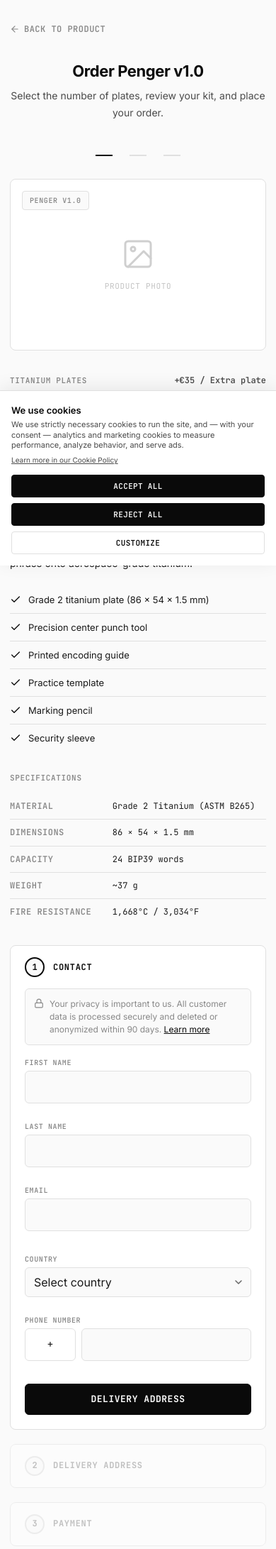
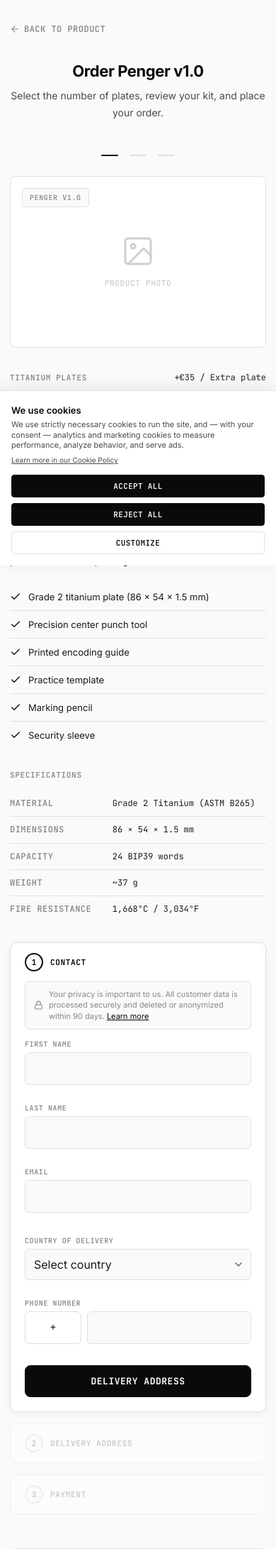
Before and after one commit to hlibsuslov/penger, a Node server app: page /order in a window 390 px wide. Shown: the part 47-2230 px from the top of the page at 71% size. Run offline with Node 20, Linux system fonts and the light colour scheme.

Commit message:
Add country flags, simplify UI, polish checkout flow
- Add emoji flags to country dropdown options (🇩🇪 Germany, 🇺🇸 United States, etc.)
- Show flag + dial code in phone prefix (🇩🇪 +49)
- Rename country label to "Country of delivery"
- Add countryOfDelivery locale key (en + uk)
- Show flag in contact summary after step completion
- Simplify checkout step styling: softer borders (10px radius), subtle shadow on active
- Reduce step header padding and number size for cleaner look
- Polish progress bar: smaller dots, active dot scale animation, rounded lines
- Compact privacy note and continue buttons
- Add dark mode shadow overrides for active step and mobile CTA
- Improve select dropdown padding for flag display
- Widen phone prefix to fit flag + code comfortably

https://claude.ai/code/session_01UEMaJbBHumEMzFaP4xwgwg

```diff
--- a/public/js/order.js
+++ b/public/js/order.js
@@ -42,6 +42,15 @@
     PT:'+351',RO:'+40',SK:'+421',SI:'+386',ES:'+34',SE:'+46',GB:'+44',
     US:'+1',CA:'+1',AU:'+61',JP:'+81',CH:'+41',NO:'+47',UA:'+380'
   };
+
+  /* Country code → flag emoji */
+  function countryFlag(code) {
+    if (!code || code.length !== 2) return '';
+    return String.fromCodePoint(
+      0x1F1E6 + code.charCodeAt(0) - 65,
+      0x1F1E6 + code.charCodeAt(1) - 65
+    );
+  }
 
   /* ===== EMAIL TYPO MAP ===== */
   var EMAIL_DOMAINS = {
@@ -343,7 +352,9 @@
   /* ===== PHONE PREFIX BY COUNTRY ===== */
   function updatePhonePrefix(code) {
     if (phonePrefix) {
-      phonePrefix.textContent = phoneCodes[code] || '+';
+      var flag = countryFlag(code);
+      var dialCode = phoneCodes[code] || '+';
+      phonePrefix.textContent = flag ? flag + ' ' + dialCode : dialCode;
     }
   }
 
@@ -606,13 +617,15 @@
     var email     = emailEl.value.trim();
     var phone     = document.getElementById('phone').value.trim();
     var prefix = phonePrefix ? phonePrefix.textContent : '';
+    var countryCode = countryEl.value;
     var countryText = countryEl.options[countryEl.selectedIndex].text;
+    var flag = countryFlag(countryCode);
 
     contactSummary.innerHTML =
       '<div class="step-summary-line"><span class="step-summary-label">' + (t.firstName || 'Name') + '</span> ' + firstName + ' ' + lastName + '</div>' +
       '<div class="step-summary-line"><span class="step-summary-label">' + (t.email || 'Email') + '</span> ' + email + '</div>' +
       '<div class="step-summary-line"><span class="step-summary-label">' + (t.phone || 'Phone') + '</span> ' + prefix + ' ' + phone + '</div>' +
-      '<div class="step-summary-line"><span class="step-summary-label">' + (t.country || 'Country') + '</span> ' + countryText + '</div>';
+      '<div class="step-summary-line"><span class="step-summary-label">' + (t.country || 'Country') + '</span> ' + flag + ' ' + countryText + '</div>';
 
     completeStep(stepContact);
     activateStep(stepDelivery);
--- a/views/pages/order.ejs
+++ b/views/pages/order.ejs
@@ -383,12 +383,15 @@
     .checkout-step {
       background: var(--bg-surface);
       border: 1px solid var(--border-default);
-      border-radius: 8px;
-      margin-bottom: 20px;
+      border-radius: 10px;
+      margin-bottom: 16px;
       overflow: hidden;
-      transition: opacity 0.3s ease, transform 0.3s ease;
-    }
-    .checkout-step.disabled { opacity: 0.5; pointer-events: none; }
+      transition: opacity 0.3s ease, transform 0.3s ease, box-shadow 0.3s ease;
+    }
+    .checkout-step.active {
+      box-shadow: 0 2px 12px rgba(0,0,0,0.06);
+    }
+    .checkout-step.disabled { opacity: 0.4; pointer-events: none; }
     .step-body {
       padding: 0 20px 20px;
       transition: max-height 0.35s ease, opacity 0.25s ease;
@@ -396,34 +399,35 @@
     }
     .checkout-step.active .step-body { opacity: 1; }
     .checkout-step:not(.active) .step-body { opacity: 0; max-height: 0 !important; padding: 0 20px 0; }
-    .checkout-step.step-entering { animation: stepSlideIn 0.35s ease forwards; }
+    .checkout-step.step-entering { animation: stepSlideIn 0.3s ease forwards; }
     @keyframes stepSlideIn {
-      from { opacity: 0; transform: translateY(12px); }
+      from { opacity: 0; transform: translateY(8px); }
       to { opacity: 1; transform: translateY(0); }
     }
     .step-header {
       display: flex;
       align-items: center;
       justify-content: space-between;
-      padding: 16px 20px;
+      padding: 14px 20px;
       cursor: default;
     }
     .step-header-left {
       display: flex;
       align-items: center;
-      gap: 12px;
+      gap: 10px;
     }
     .step-number {
-      width: 28px; height: 28px;
+      width: 26px; height: 26px;
       display: flex; align-items: center; justify-content: center;
       border-radius: 50%;
       font-family: var(--font-mono);
-      font-size: 12px;
+      font-size: 11px;
       font-weight: 700;
       background: var(--bg-main);
       border: 2px solid var(--border-default);
       color: var(--text-dim);
       flex-shrink: 0;
+      transition: all 0.2s ease;
     }
     .checkout-step.active .step-number,
     .checkout-step.completed .step-number {
@@ -436,11 +440,12 @@
     }
     .step-title {
       font-family: var(--font-mono);
-      font-size: 12px;
+      font-size: 11px;
       font-weight: 700;
       text-transform: uppercase;
       letter-spacing: 0.06em;
       color: var(--text-dim);
+      transition: color 0.2s ease;
     }
     .checkout-step.active .step-title,
     .checkout-step.completed .step-title {
@@ -448,27 +453,28 @@
     }
     .step-edit-btn {
       font-family: var(--font-mono);
-      font-size: 11px;
+      font-size: 10px;
       font-weight: 600;
       text-transform: uppercase;
       letter-spacing: 0.04em;
       color: var(--text-accent);
       background: none;
-      border: 1px solid var(--text-accent);
+      border: 1px solid var(--border-default);
       border-radius: 4px;
-      padding: 4px 12px;
+      padding: 4px 10px;
       cursor: pointer;
       display: none;
-      transition: background 0.15s ease, color 0.15s ease;
+      transition: background 0.15s ease, color 0.15s ease, border-color 0.15s ease;
     }
     .step-edit-btn:hover {
+      border-color: var(--text-accent);
       background: var(--text-accent);
       color: var(--bg-main);
     }
     .checkout-step.completed .step-edit-btn { display: inline-flex; }
     .step-summary {
       display: none;
-      padding: 0 20px 16px;
+      padding: 0 20px 14px;
       font-family: var(--font-sans);
       font-size: 13px;
       color: var(--text-primary);
@@ -558,28 +564,29 @@
       background-repeat: no-repeat;
       background-position: right 12px center;
       padding-right: 32px;
+      padding-top: 11px;
+      padding-bottom: 11px;
     }
     .form-privacy {
       display: flex;
-      align-items: flex-start;
+      align-items: center;
       gap: 8px;
-      padding: 12px;
+      padding: 10px 12px;
       background: var(--bg-main);
       border: 1px solid var(--border-default);
       border-radius: 6px;
-      margin-bottom: 16px;
+      margin-bottom: 12px;
     }
     .form-privacy svg {
-      width: 14px; height: 14px;
+      width: 13px; height: 13px;
       color: var(--text-dim);
       flex-shrink: 0;
-      margin-top: 1px;
     }
     .form-privacy span {
       font-family: var(--font-sans);
-      font-size: 12px;
-      color: var(--text-dim);
-      line-height: 1.5;
+      font-size: 11px;
+      color: var(--text-dim);
+      line-height: 1.4;
     }
     .step-continue-btn {
       display: flex;
@@ -587,8 +594,8 @@
       justify-content: center;
       gap: 8px;
       width: 100%;
-      padding: 12px 20px;
-      margin-top: 16px;
+      padding: 13px 20px;
+      margin-top: 14px;
       font-family: var(--font-mono);
       font-size: 13px;
       font-weight: 700;
@@ -597,9 +604,9 @@
       color: var(--bg-main);
       background: var(--text-accent);
       border: 1px solid var(--text-accent);
-      border-radius: 6px;
+      border-radius: 8px;
       cursor: pointer;
-      transition: background 0.2s ease;
+      transition: background 0.2s ease, box-shadow 0.2s ease;
       min-height: 44px;
     }
     .step-continue-btn:hover { background: var(--text-accent-hover); }
@@ -722,35 +729,39 @@
       align-items: center;
       justify-content: center;
       gap: 0;
-      margin-bottom: 32px;
+      margin-bottom: 28px;
     }
     .progress-step {
       display: flex;
       align-items: center;
-      gap: 8px;
-      font-family: var(--font-mono);
-      font-size: 11px;
+      gap: 6px;
+      font-family: var(--font-mono);
+      font-size: 10px;
       font-weight: 600;
       text-transform: uppercase;
       letter-spacing: 0.04em;
       color: var(--text-dim);
-      transition: color 0.2s ease;
+      transition: color 0.25s ease;
     }
     .progress-step.active,
     .progress-step.done { color: var(--text-accent); }
     .progress-dot {
-      width: 8px; height: 8px;
+      width: 7px; height: 7px;
       border-radius: 50%;
       background: var(--border-default);
-      transition: background 0.2s ease;
-    }
-    .progress-step.active .progress-dot,
+      transition: background 0.25s ease, transform 0.25s ease;
+    }
+    .progress-step.active .progress-dot {
+      background: var(--text-accent);
+      transform: scale(1.3);
+    }
     .progress-step.done .progress-dot { background: var(--text-accent); }
     .progress-line {
-      width: 40px; height: 2px;
+      width: 32px; height: 2px;
       background: var(--border-default);
-      margin: 0 12px;
-      transition: background 0.2s ease;
+      margin: 0 8px;
+      transition: background 0.25s ease;
+      border-radius: 1px;
     }
     .progress-line.done { background: var(--text-accent); }
 
@@ -772,7 +783,7 @@
     /* Phone prefix */
     .phone-wrap { display: flex; gap: 8px; }
     .phone-prefix {
-      width: 72px;
+      min-width: 80px;
       flex-shrink: 0;
       font-family: var(--font-mono);
       font-size: 14px;
@@ -780,8 +791,13 @@
       background: var(--bg-surface);
       border: 1px solid var(--border-default);
       border-radius: 6px;
-      padding: 10px 8px;
+      padding: 10px 10px;
       text-align: center;
+      white-space: nowrap;
+      display: flex;
+      align-items: center;
+      justify-content: center;
+      gap: 4px;
     }
     .phone-wrap .form-input { flex: 1; }
 
@@ -925,6 +941,11 @@
 
     /* Shipping cost dynamic */
     .shipping-val-dynamic { color: var(--text-label); font-weight: 600; }
+
+    @media (prefers-color-scheme: dark) {
+      .checkout-step.active { box-shadow: 0 2px 16px rgba(0,0,0,0.25); }
+      .mobile-sticky-cta { box-shadow: 0 -2px 16px rgba(0,0,0,0.3); }
+    }
 
     /* Disabled checkout button */
     .order-checkout-btn:disabled {
@@ -1148,44 +1169,44 @@
                 </div>
                 <div class="form-row full">
                   <div class="form-group">
-                    <label class="form-label" for="country"><%= t.order.country %></label>
+                    <label class="form-label" for="country"><%= t.order.countryOfDelivery || 'Country of delivery' %></label>
                     <select class="form-input" id="country" name="country" autocomplete="country-name" required>
                       <option value="" disabled selected><%= t.order.countryPlaceholder %></option>
-                      <option value="AT">Austria</option>
-                      <option value="BE">Belgium</option>
-                      <option value="BG">Bulgaria</option>
-                      <option value="HR">Croatia</option>
-                      <option value="CY">Cyprus</option>
-                      <option value="CZ">Czech Republic</option>
-                      <option value="DK">Denmark</option>
-                      <option value="EE">Estonia</option>
-                      <option value="FI">Finland</option>
-                      <option value="FR">France</option>
-                      <option value="DE">Germany</option>
-                      <option value="GR">Greece</option>
-                      <option value="HU">Hungary</option>
-                      <option value="IE">Ireland</option>
-                      <option value="IT">Italy</option>
-                      <option value="LV">Latvia</option>
-                      <option value="LT">Lithuania</option>
-                      <option value="LU">Luxembourg</option>
-                      <option value="MT">Malta</option>
-                      <option value="NL">Netherlands</option>
-                      <option value="PL">Poland</option>
-                      <option value="PT">Portugal</option>
-                      <option value="RO">Romania</option>
-                      <option value="SK">Slovakia</option>
-                      <option value="SI">Slovenia</option>
-                      <option value="ES">Spain</option>
-                      <option value="SE">Sweden</option>
-                      <option value="GB">United Kingdom</option>
-                      <option value="US">United States</option>
-                      <option value="CA">Canada</option>
-                      <option value="AU">Australia</option>
-                      <option value="JP">Japan</option>
-                      <option value="CH">Switzerland</option>
-                      <option value="NO">Norway</option>
-                      <option value="UA">Ukraine</option>
+                      <option value="AT">&#127462;&#127481; Austria</option>
+                      <option value="BE">&#127463;&#127466; Belgium</option>
+                      <option value="BG">&#127463;&#127468; Bulgaria</option>
+                      <option value="HR">&#127469;&#127479; Croatia</option>
+                      <option value="CY">&#127464;&#127486; Cyprus</option>
+                      <option value="CZ">&#127464;&#127487; Czech Republic</option>
+                      <option value="DK">&#127465;&#127472; Denmark</option>
+                      <option value="EE">&#127466;&#127466; Estonia</option>
+                      <option value="FI">&#127467;&#127470; Finland</option>
+                      <option value="FR">&#127467;&#127479; France</option>
+                      <option value="DE">&#127465;&#127466; Germany</option>
+                      <option value="GR">&#127468;&#127479; Greece</option>
+                      <option value="HU">&#127469;&#127482; Hungary</option>
+                      <option value="IE">&#127470;&#127466; Ireland</option>
+                      <option value="IT">&#127470;&#127481; Italy</option>
+                      <option value="LV">&#127473;&#127483; Latvia</option>
+                      <option value="LT">&#127473;&#127481; Lithuania</option>
+                      <option value="LU">&#127473;&#127482; Luxembourg</option>
+                      <option value="MT">&#127474;&#127481; Malta</option>
+                      <option value="NL">&#127475;&#127473; Netherlands</option>
+                      <option value="PL">&#127477;&#127473; Poland</option>
+                      <option value="PT">&#127477;&#127481; Portugal</option>
+                      <option value="RO">&#127479;&#127476; Romania</option>
+                      <option value="SK">&#127480;&#127472; Slovakia</option>
+                      <option value="SI">&#127480;&#127470; Slovenia</option>
+                      <option value="ES">&#127466;&#127480; Spain</option>
+                      <option value="SE">&#127480;&#127466; Sweden</option>
+                      <option value="GB">&#127468;&#127463; United Kingdom</option>
+                      <option value="US">&#127482;&#127480; United States</option>
+                      <option value="CA">&#127464;&#127462; Canada</option>
+                      <option value="AU">&#127462;&#127482; Australia</option>
+                      <option value="JP">&#127471;&#127477; Japan</option>
+                      <option value="CH">&#127464;&#127469; Switzerland</option>
+                      <option value="NO">&#127475;&#127476; Norway</option>
+                      <option value="UA">&#127482;&#127462; Ukraine</option>
                     </select>
                   </div>
                 </div>
```
Also changed, not shown: locales/en.json, locales/uk.json.
